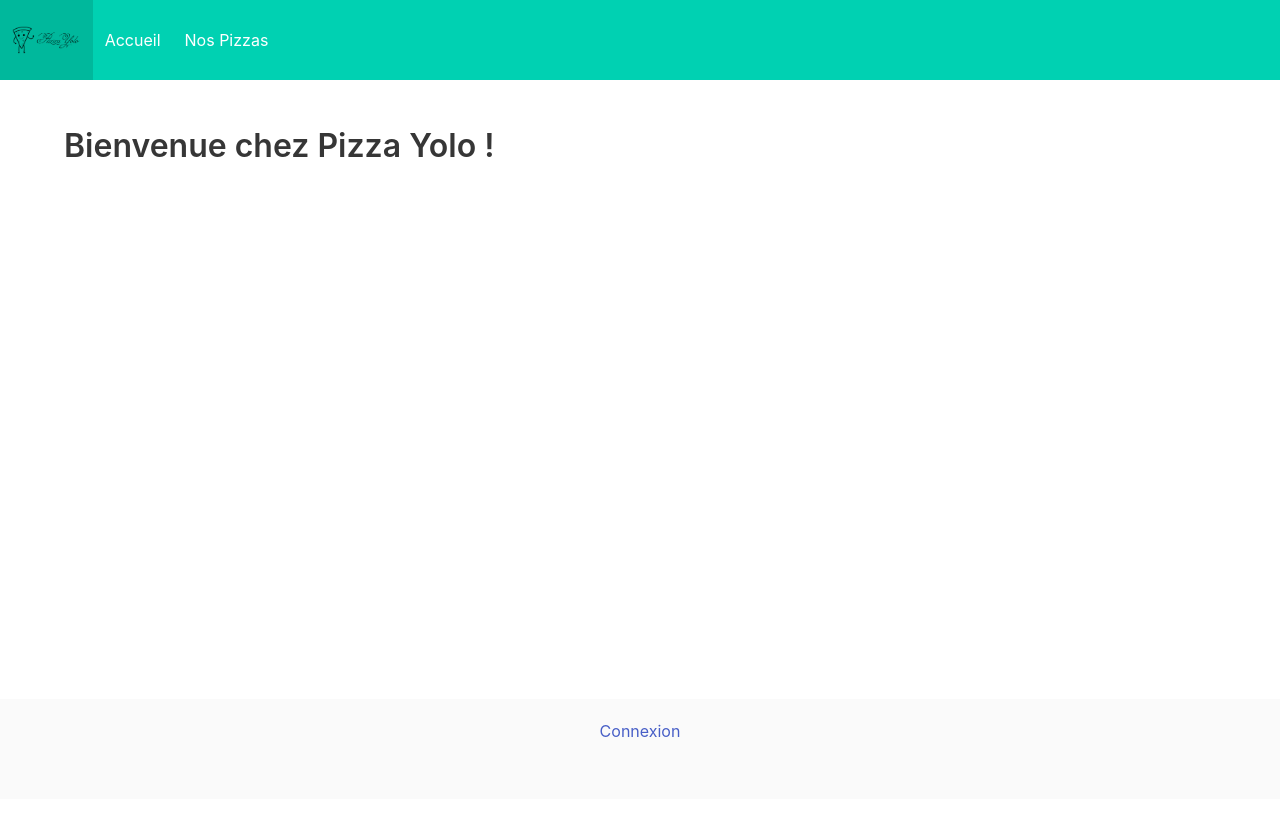
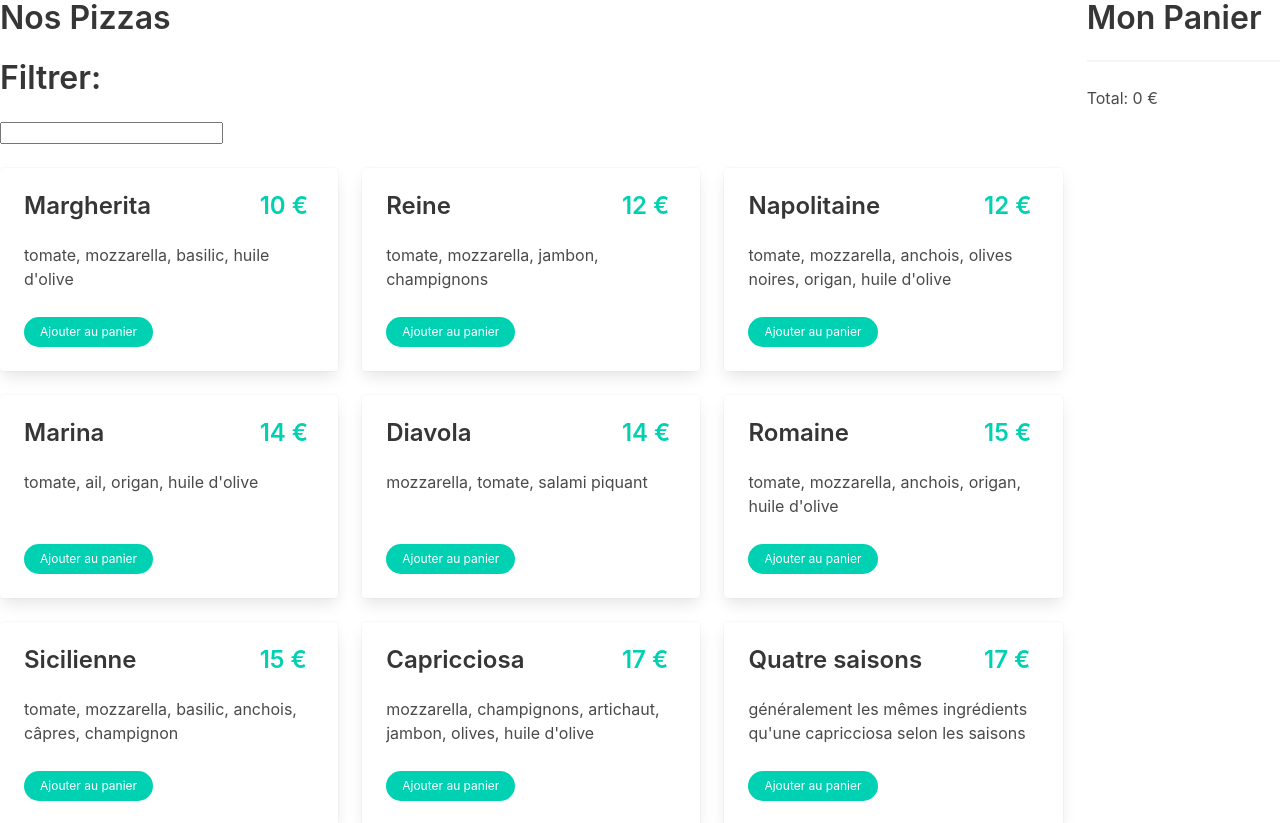
Before and after one commit to kvalium/react-scratch, a React app: page / in a window 1280 px wide. Shown: the top 823 px of the page. Before the commit the page ends 800 px from the top, so only its background shows below. Built offline with nearby package versions, Linux system fonts and the light colour scheme; the HTML template or start-up script is replaced by a standard one.

Commit message:
Basic app without Router

```diff
--- a/src/App.jsx
+++ b/src/App.jsx
@@ -1,6 +1,5 @@
 import React from 'react';
-import { TopBar, Footer, ErrorBoundary } from './components/Struct';
-import Router from './Router';
+import Pizzas from './components/Pizza/Pizzas';
 
 /**
  * * CONCEPTS
@@ -11,17 +10,7 @@ import Router from './Router';
  */
 function App() {
   return (
-    <>
-      <TopBar />
-      <section className="section main-container">
-        <div className="container">
-          <ErrorBoundary>
-            <Router />
-          </ErrorBoundary>
-        </div>
-      </section>
-      <Footer />
-    </>
+    <Pizzas />
   );
 }
 
--- a/src/Router.jsx
+++ /dev/null
@@ -1,23 +0,0 @@
-import React from 'react';
-import { Switch, Route } from 'react-router';
-import { Home, Pizzas } from './components/Pizza';
-import { NotFound } from './components/Struct';
-
-/**
- * App Router
- *
- * * CONCEPTS
- * * --------
- * * React Router Switch
- * * React Router Routes: default, exact, with param
- *
- */
-export default function Router() {
-  return (
-    <Switch>
-      <Route exact path="/" component={Home} />
-      <Route path="/pizzas" component={Pizzas} />
-      <Route component={NotFound} />
-    </Switch>
-  );
-}
--- a/src/components/Pizza/Home.jsx
+++ /dev/null
@@ -1,18 +0,0 @@
-import React from 'react';
-
-/**
- * App Homepage
- *
- * * CONCEPTS
- * * --------
- * * Stateless component
- * * JSX Fragment
- *
- */
-export default function Home() {
-  return (
-    <>
-      <h1 className="title is-h1">Bienvenue chez Pizza Yolo !</h1>
-    </>
-  );
-}
--- a/src/components/Struct/ErrorBoundary.jsx
+++ /dev/null
@@ -1,53 +0,0 @@
-import React from 'react';
-import PropTypes from 'prop-types';
-
-import logErrorToMyService from '../../services/logErrorService';
-
-/**
- * Error Boundary Component handles errors happening in the app, provides a fallback UI
- *
- * * CONCEPTS
- * * --------
- * * Error Boundary
- * * EB lifecycle: getDerivedStateFromError & componentDidCatch
- */
-export default class ErrorBoundary extends React.Component {
-  constructor(props) {
-    super(props);
-    this.state = { hasError: false };
-  }
-
-  /**
-   * Error UI fallback switch, accept error as parameter but unused here
-   */
-  static getDerivedStateFromError() {
-    // Update state so the next render will show the fallback UI.
-    return { hasError: true };
-  }
-
-  /**
-   * Error notifier
-   *
-   * @param {Error} error Triggered technical error
-   * @param {string} info human friendly message
-   */
-  componentDidCatch(error, info) {
-    // You can also log the error to an error reporting service
-    logErrorToMyService(error, info);
-  }
-
-  render() {
-    const { hasError } = this.state;
-    const { children } = this.props;
-
-    if (hasError) {
-      // You can render any custom fallback UI
-      return <h1>Something went wrong.</h1>;
-    }
-    return children;
-  }
-}
-
-ErrorBoundary.propTypes = {
-  children: PropTypes.node.isRequired,
-};
--- a/src/components/Struct/Footer.jsx
+++ /dev/null
@@ -1,20 +0,0 @@
-import React from 'react';
-import { Link } from 'react-router-dom';
-
-/**
- * App Footer
- *
- * * CONCEPTS
- * * --------
- * * Stateless component
- * * React Router Link usage
- */
-export default function Footer() {
-  return (
-    <footer className="footer">
-      <div className="content has-text-centered">
-        <Link to="/admin">Connexion</Link>
-      </div>
-    </footer>
-  );
-}
--- a/src/components/Struct/NotFound.jsx
+++ /dev/null
@@ -1,31 +0,0 @@
-import React from 'react';
-import PropTypes from 'prop-types';
-
-/**
- * NotFound Page
- *
- * * CONCEPTS
- * * --------
- * * Stateless component
- * * Param destructuring
- * * JSX Fragment
- * * Prop type checking and default value
- *
- * @param {String} errMsg Error message to display
- */
-export default function NotFound({ errMsg }) {
-  return (
-    <>
-      <h1 className="title is-h1">Mama mia !</h1>
-      <p>{errMsg}</p>
-    </>
-  );
-}
-
-NotFound.propTypes = {
-  errMsg: PropTypes.string,
-};
-
-NotFound.defaultProps = {
-  errMsg: 'oops ! Une erreur est survenue :/',
-};
--- a/src/components/Struct/TopBar.jsx
+++ /dev/null
@@ -1,32 +0,0 @@
-import React from 'react';
-import { Link, NavLink } from 'react-router-dom';
-
-import pizzaYoloLogo from '../../assets/Pizza-Yolo.png';
-
-/**
- * TopBar component
- *
- * * CONCEPTS
- * * --------
- * * Stateless component
- * * Picture import
- * * React Router Link & NavLink (with conditional style)
- */
-export default function TopBar() {
-  return (
-    <nav className="is-primary navbar">
-      <div className="navbar-brand">
-        <NavLink to="/" className="navbar-item">
-          <img src={pizzaYoloLogo} alt="" />
-        </NavLink>
-      </div>
-
-      <div id="navbarBasicExample" className="navbar-menu">
-        <div className="navbar-start">
-          <Link to="/" className="navbar-item">Accueil</Link>
-          <NavLink to="/pizzas" className="navbar-item" activeClassName="selected">Nos Pizzas</NavLink>
-        </div>
-      </div>
-    </nav>
-  );
-}
--- a/src/index.jsx
+++ b/src/index.jsx
@@ -1,6 +1,5 @@
 import React from 'react';
 import ReactDOM from 'react-dom';
-import { BrowserRouter } from 'react-router-dom';
 
 import './assets/styles.scss';
 
@@ -11,8 +10,6 @@ rootDiv.id = 'root';
 document.getElementsByTagName('body')[0].appendChild(rootDiv);
 
 ReactDOM.render(
-  <BrowserRouter>
-    <App />
-  </BrowserRouter>,
+  <App />,
   document.getElementById('root'),
 );
--- a/src/services/logErrorService.js
+++ /dev/null
@@ -1,10 +0,0 @@
-/**
- * @param {*} err Triggered error
- * @param {*} info Info message
- */
-const logErrorToMyService = (err, info) => {
-  // eslint-disable-next-line no-console
-  console.log(`ERROR SERVICE NOTIFIED: ${err}: ${info}`);
-};
-
-export default logErrorToMyService;
```
Also changed, not shown: src/components/Pizza/index.js (deleted, +0 -8 lines), src/components/Struct/index.js (deleted, +0 -10 lines).
